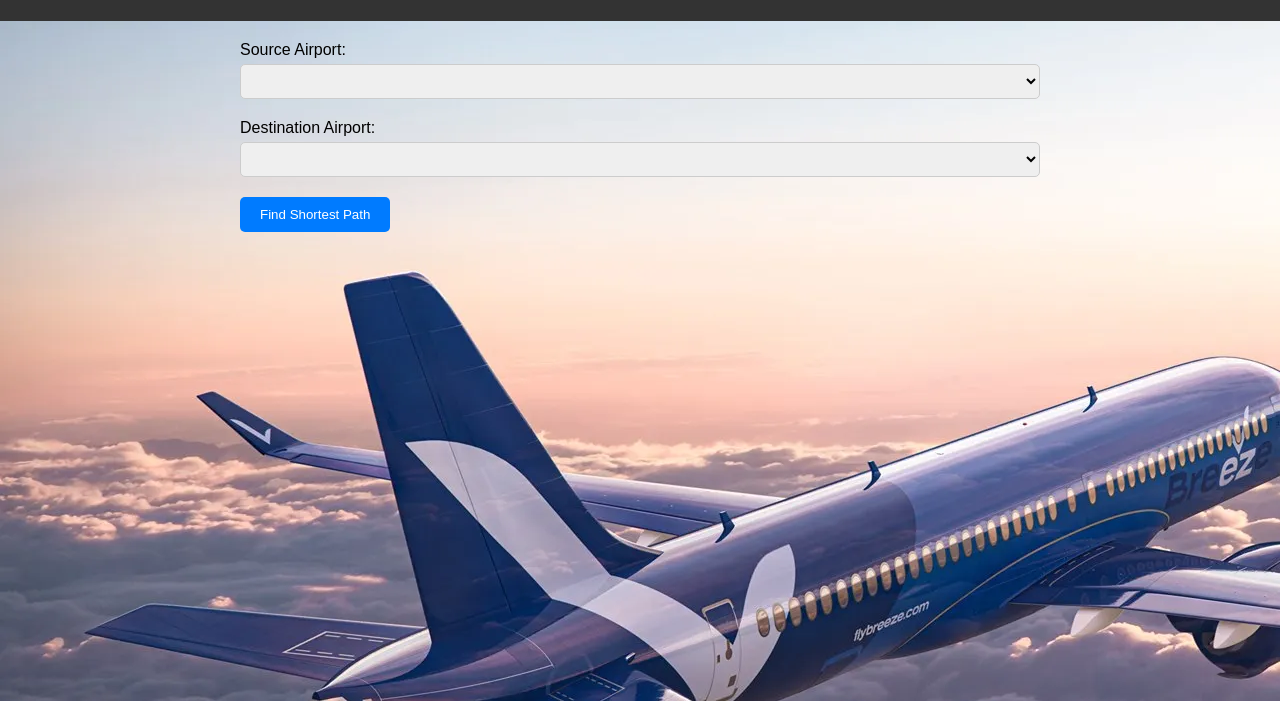
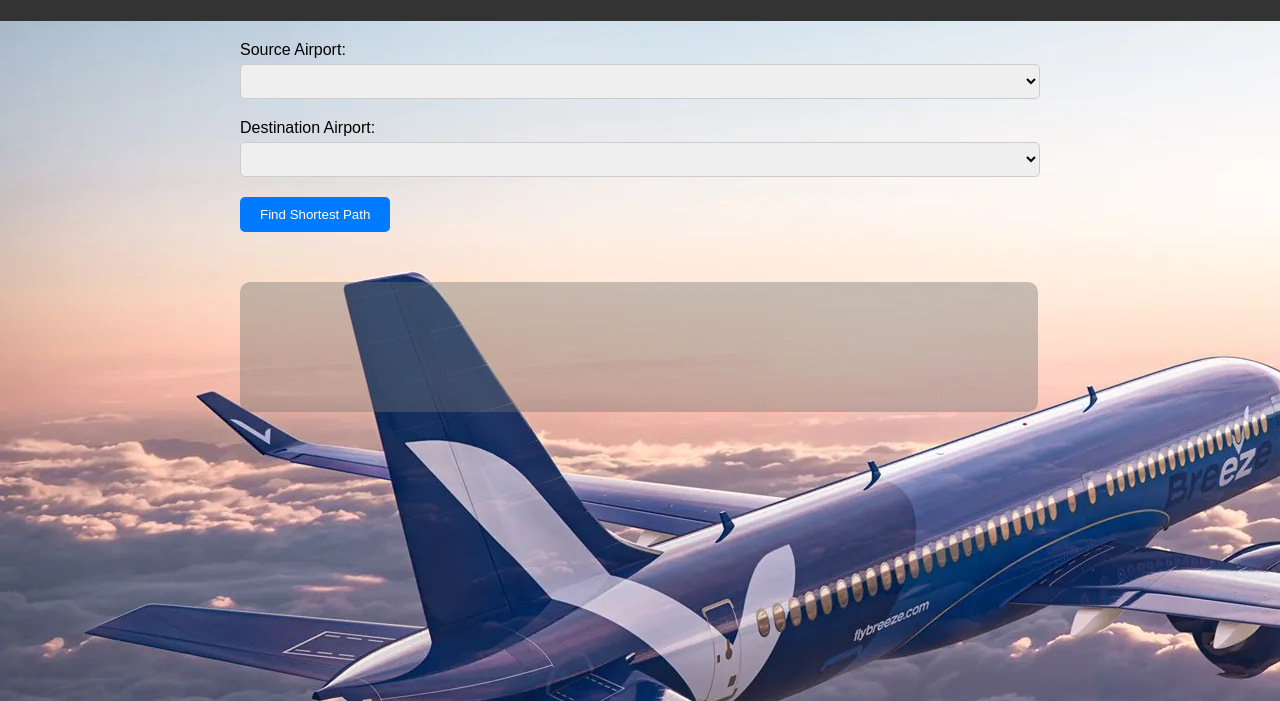
Before and after one commit to Maverick341/Shortest-FlightRoute-Finder, a website: page public/index.html in a window 1280 px wide. Shown: the part 99-800 px from the top of the page. Drawn offline with Linux system fonts and the light colour scheme; no server answers.

Commit message:
Update styles.css

```diff
--- a/public/styles.css
+++ b/public/styles.css
@@ -48,7 +48,12 @@ button:hover {
 }
 
 #visualization-container {
-    margin-top: 20px;
-    width: 100%; /* Adjust width as needed */
-    height: 300px; /* Adjust height as needed */
+    margin-top: 50px;
+    padding: 15px;
+    /* color: white; */
+    width: 96%;
+    height: 100px;
+    border: #ccc none 1px;
+    border-radius: 10px;
+    background: rgba(113, 112, 112, 0.4);
 }
```
